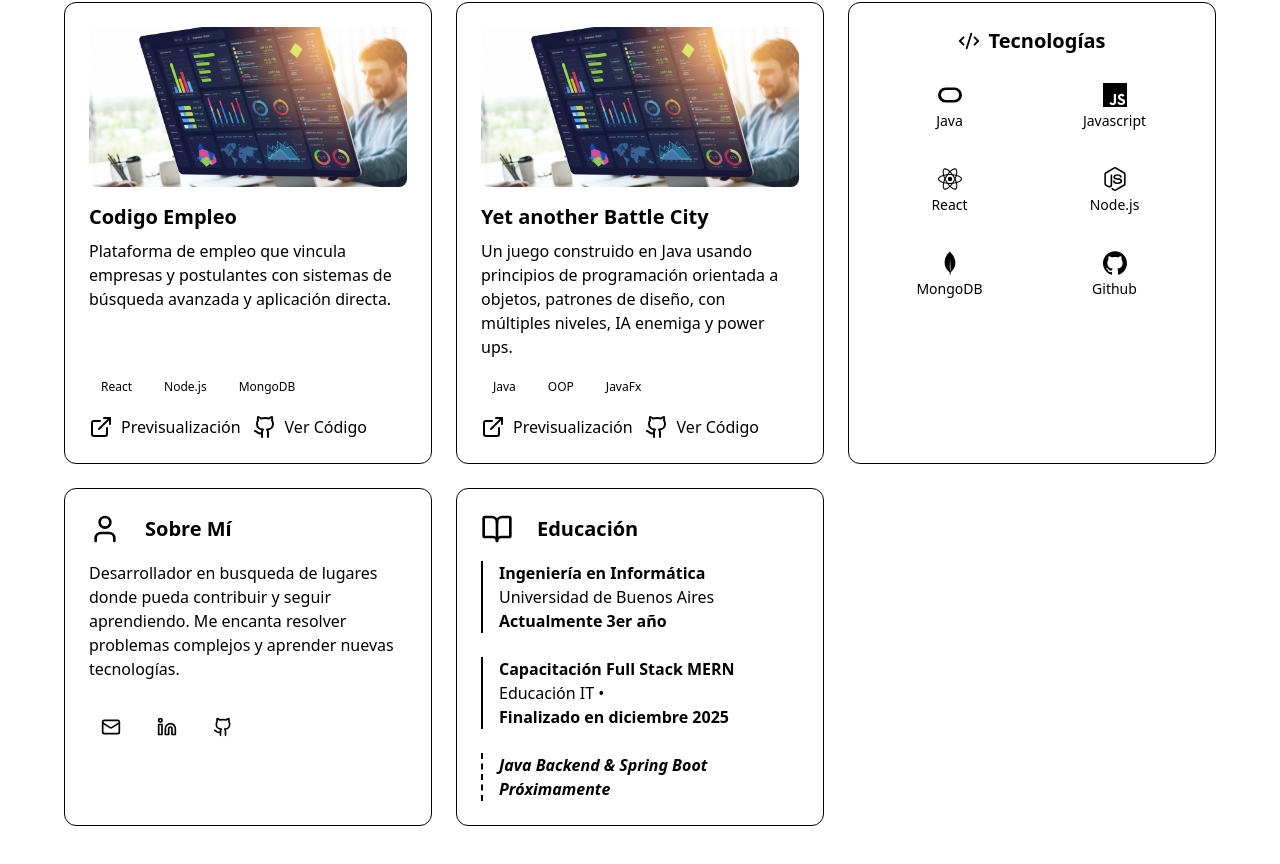
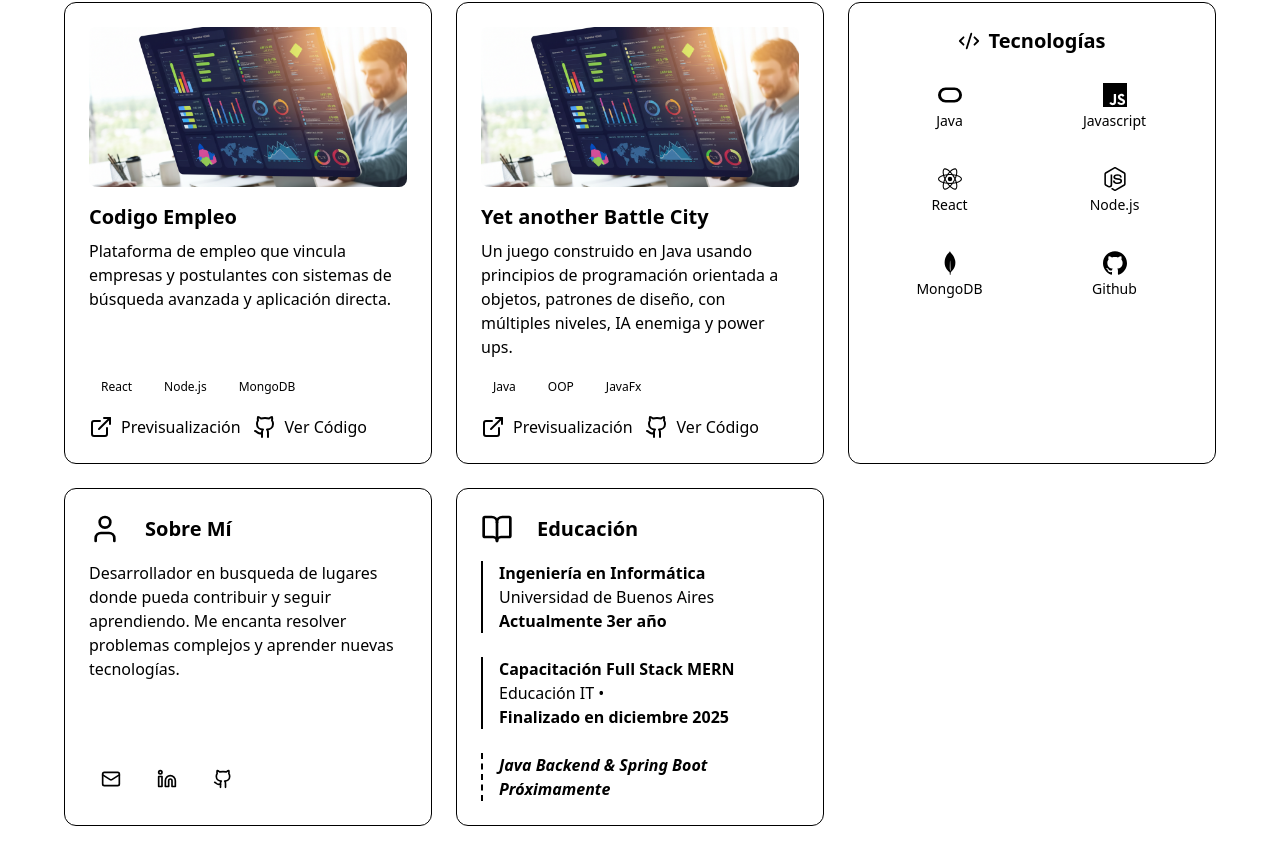
Before and after one commit to CristianAlarconDev/PortfolioV2, a React (Vite) app: page / in a window 1280 px wide. Shown: the part 966-1830 px from the top of the page. Built offline with nearby package versions, Linux system fonts and the light colour scheme.

Commit message:
mt auto para ajustar los links al contenido de la card inferiormente

```diff
--- a/src/components/ProfileCard.jsx
+++ b/src/components/ProfileCard.jsx
@@ -6,14 +6,15 @@ export default function ProfileCard() {
   const { translate } = useLanguage()
 
   return (
-    <div className="bg-card rounded-xl p-6 border border-border/50 ">
+    <div className="bg-card rounded-xl p-6 border border-border/50 flex flex-col h-full">
       {/* Profile Header */}
       <section className="flex justify-items-start gap-6 items-center mb-4">
         <LuUser  size={32} color="default" />
         <h3 className="text-xl font-bold">{translate("profileTitle")}</h3>
       </section>
       <p className="text-foreground/70 mb-6">{translate("profileDesc")}</p>
-      <div className="flex gap-3">
+      {/* Social Links */}
+      <section className="flex gap-3 mt-auto">
         <button className="p-3 bg-secondary hover:bg-secondary/80 rounded-lg transition-colors">
           <LuMail size={20} color="default" />
         </button>
@@ -23,7 +24,7 @@ export default function ProfileCard() {
         <button className="p-3 bg-secondary hover:bg-secondary/80 rounded-lg transition-colors">
           <LuGithub size={20} color="default" />
         </button>
-      </div>
+      </section>
     </div>
   )
 }
```
